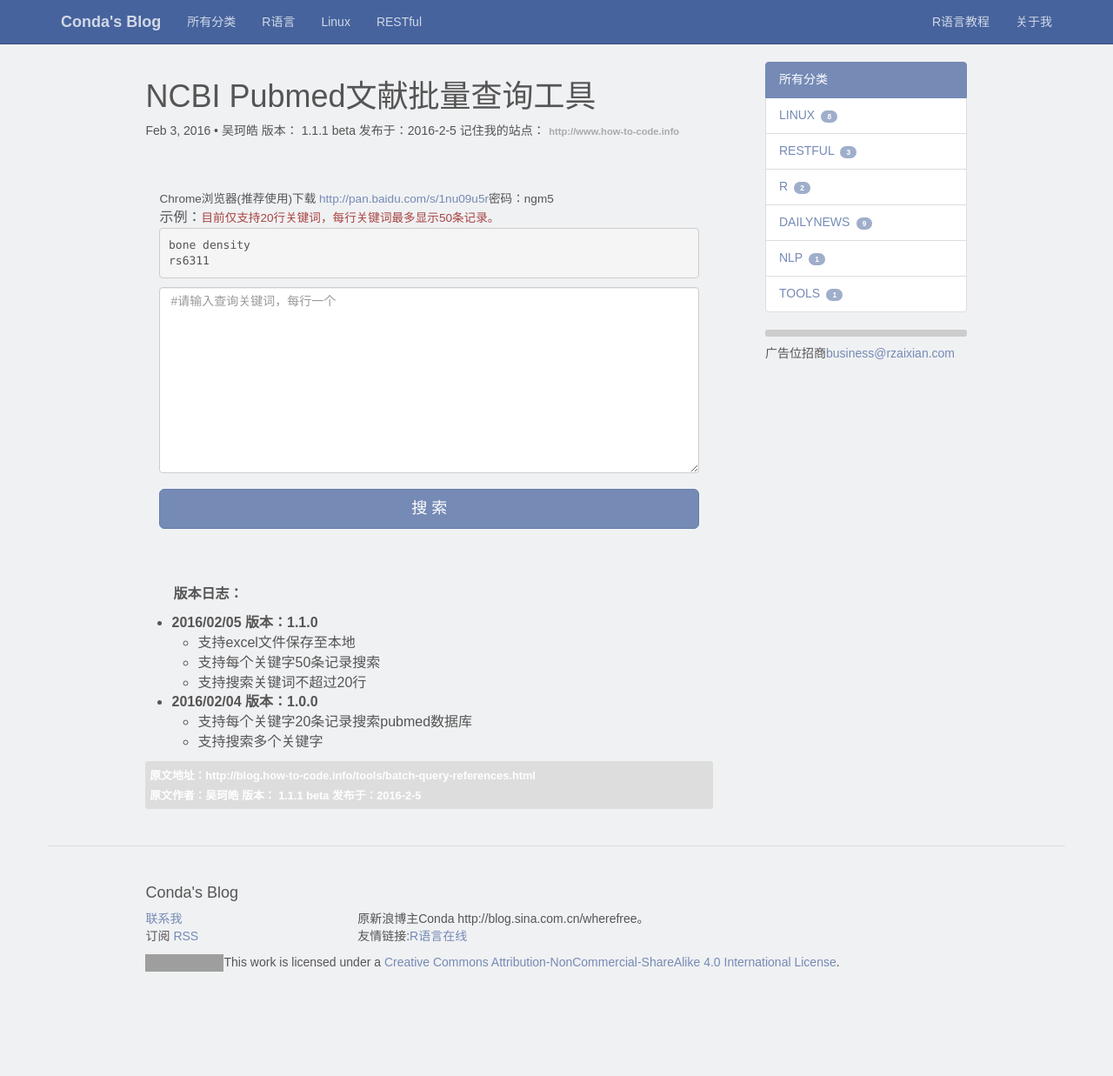
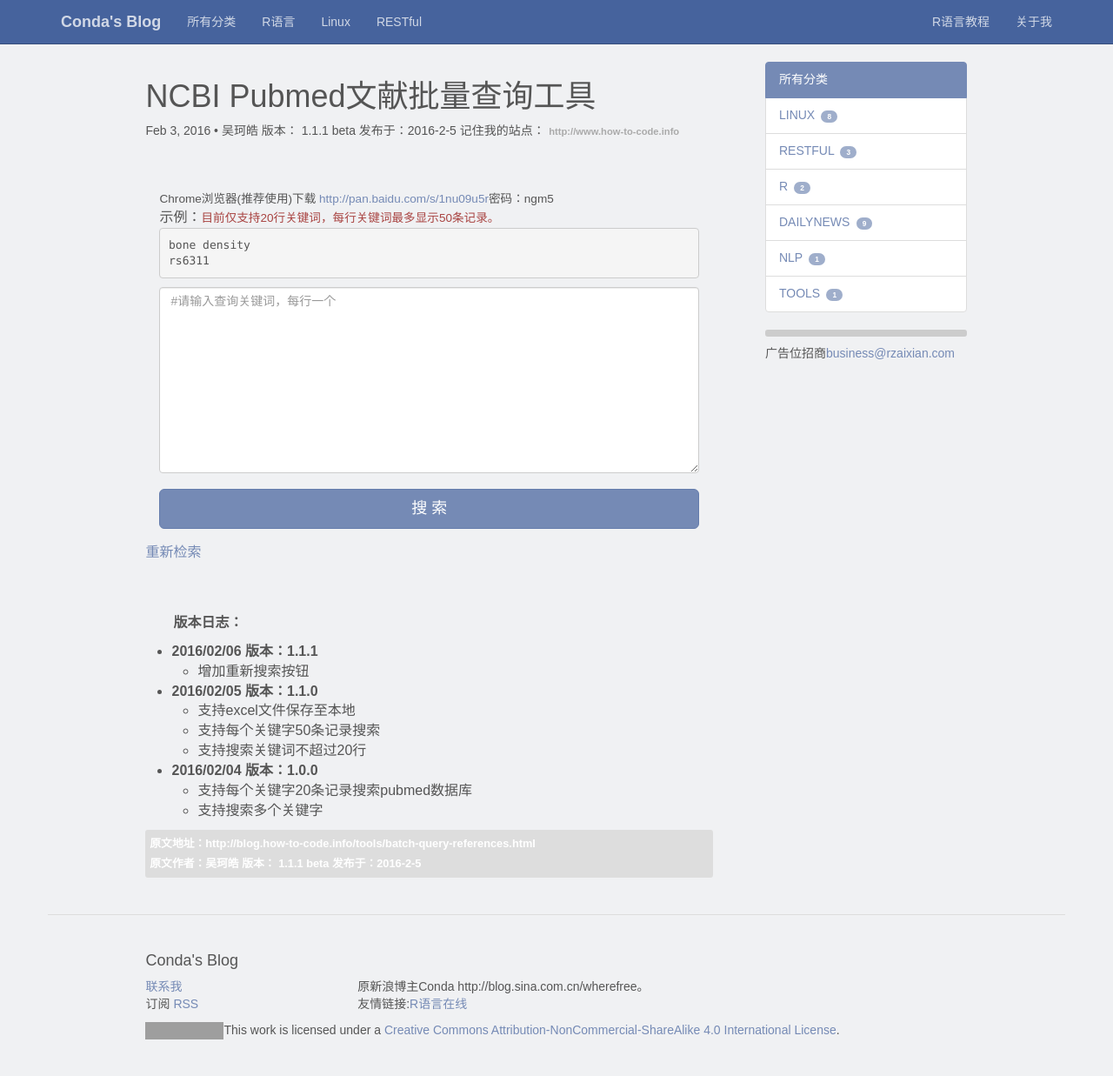
Before and after one commit to fun360/fun360, a Jekyll site: the page built from _posts/tools/2016-02-03-batch-query-references.markdown, in a window 1280 px wide. Shown: the whole page at 87% size. Built offline with Jekyll 4.4.1, drawn with Linux system fonts in a browser that asks for light colours; comment, search, counter and statistics services are not loaded; before the commit the page ends 1159 px from its top, so only the background shows below that; grey boxes are pictures that could not be loaded.

Commit message:
Update 2016-02-03-batch-query-references.markdown

```diff
--- a/_posts/tools/2016-02-03-batch-query-references.markdown
+++ b/_posts/tools/2016-02-03-batch-query-references.markdown
@@ -71,11 +71,20 @@ rs6311</pre>
       <p>搜索中...</p>
   </div>
 </div>
-<p class="text-right save"><a>保存为excel格式</a></p>
+<div class="row">
+  <div class="col-md-6">
+    <p class="text-left refresh"><a>重新检索</a></p>
+  </div>
+  <div class="col-md-6">
+    <p class="text-right save"><a>保存为excel格式</a></p>
+  </div>
+</div>
 <div class = "result">
 </div>
 
 **版本日志：**
+  - **2016/02/06 版本：1.1.1**
+     - 增加重新搜索按钮
 
   - **2016/02/05 版本：1.1.0**
      - 支持excel文件保存至本地
```
Also changed, not shown: other parts of _posts/tools/2016-02-03-batch-query-references.markdown (+5 -1 lines).
